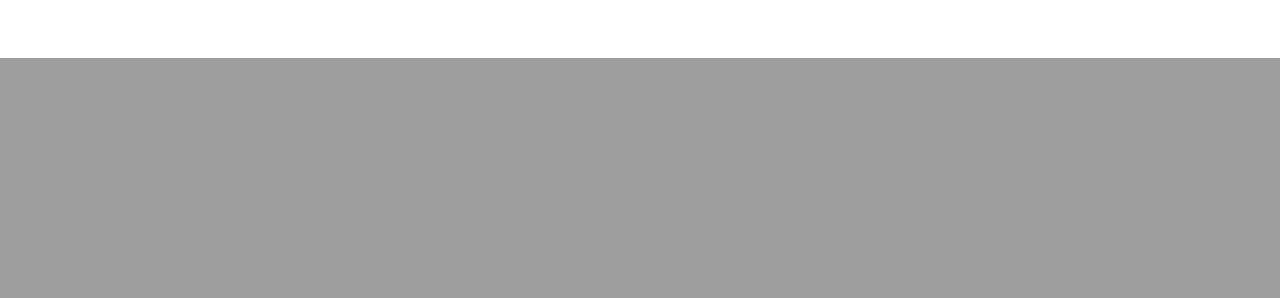
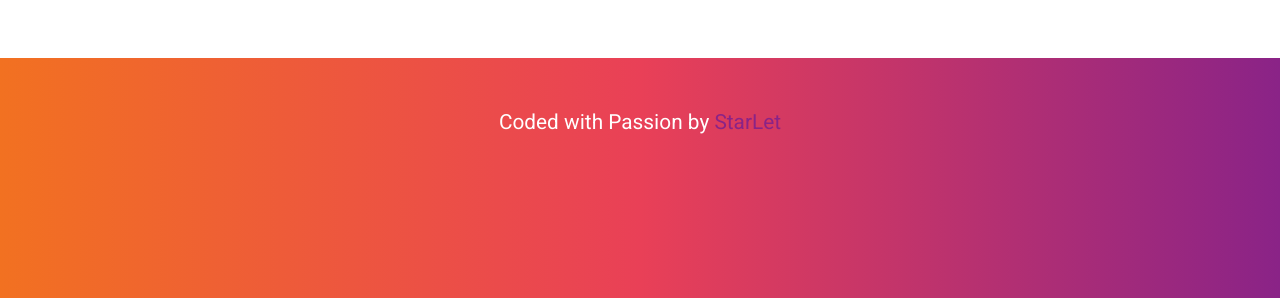
Before and after one commit to rasheedmhd/hammerlist, a Django app: page /ads/join/ in a window 1280 px wide. Shown: the part 1411-1709 px from the top of the page. Before the commit the page ends 1469 px from the top, so only its background shows below. Run offline with Django 3.2, Linux system fonts and the light colour scheme.

Commit message:
Added Footer back

```diff
--- a/templates/base.html
+++ b/templates/base.html
@@ -32,7 +32,7 @@
 {% block footer %}
 <section class="footer">
 	<div class="gradient">
-		<!--<p>Coded with Passion by <a href="https://web.facebook.com/RasheedStarlet" target="_blank">StarLet</a></p>-->
+		<p>Coded with Passion by <a href="https://web.facebook.com/RasheedStarlet" target="_blank">StarLet</a></p>
 	</div>
 </section>
 {% endblock %}
```
